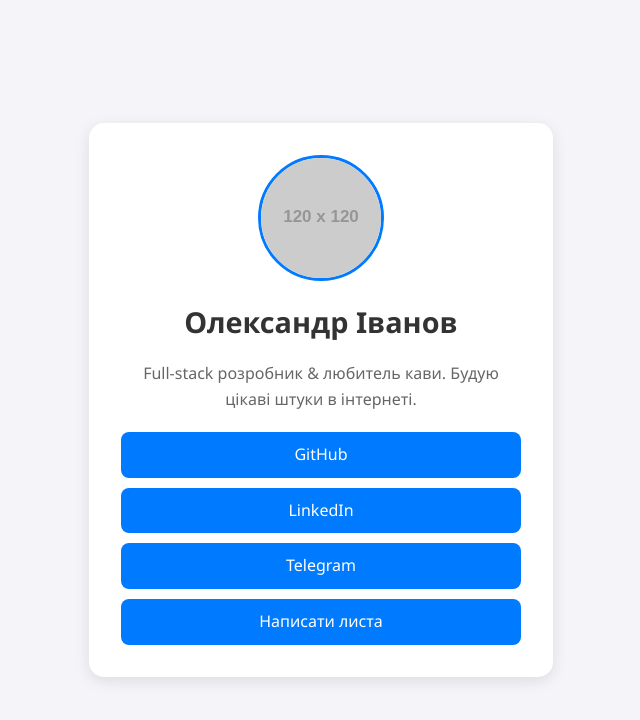
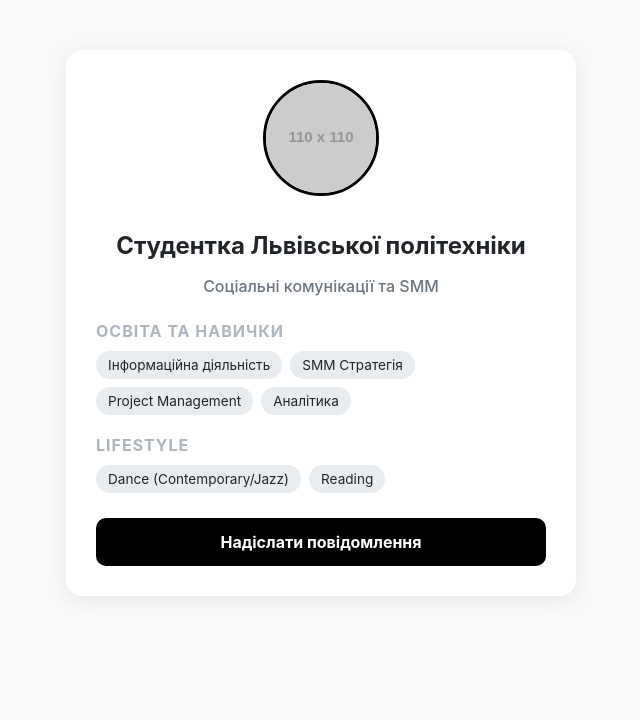
Before and after one commit to prokopenkobozhena5-commits/my-first-site, a plain HTML site: page index.html in a window 1280 px wide. Shown: the whole page, without its empty margins (319-959 px from the left). Drawn offline with Linux system fonts and the light colour scheme; placeholder pictures from the web are drawn by us.

Commit message:
Update index.html

```diff
--- a/index.html
+++ b/index.html
@@ -3,74 +3,95 @@
 <head>
     <meta charset="UTF-8">
     <meta name="viewport" content="width=device-width, initial-scale=1.0">
-    <title>Моя Біографія</title>
+    <title>Bio | Social Communications & SMM</title>
     <style>
         body {
-            font-family: 'Segoe UI', Tahoma, Geneva, Verdana, sans-serif;
-            line-height: 1.6;
-            background-color: #f4f4f9;
-            color: #333;
+            font-family: 'Inter', -apple-system, sans-serif;
+            background-color: #f8f9fa;
+            color: #212529;
+            margin: 0;
             display: flex;
             justify-content: center;
-            align-items: center;
-            min-height: 100vh;
-            margin: 0;
+            padding: 50px 20px;
         }
         .container {
-            background: #fff;
-            padding: 2rem;
-            border-radius: 15px;
-            box-shadow: 0 4px 15px rgba(0,0,0,0.1);
-            max-width: 400px;
+            background: white;
+            max-width: 450px;
+            width: 100%;
+            border-radius: 16px;
+            box-shadow: 0 4px 20px rgba(0,0,0,0.08);
+            padding: 30px;
             text-align: center;
         }
-        img {
-            width: 120px;
-            height: 120px;
+        .avatar {
+            width: 110px;
+            height: 110px;
             border-radius: 50%;
             object-fit: cover;
-            border: 3px solid #007bff;
+            margin-bottom: 15px;
+            border: 3px solid #000;
         }
-        h1 {
-            margin: 10px 0 5px;
-            font-size: 1.8rem;
+        h1 { font-size: 1.5rem; margin-bottom: 8px; }
+        .specialty { color: #6c757d; margin-bottom: 25px; font-weight: 500; }
+
+        .info-block {
+            text-align: left;
+            margin-bottom: 20px;
         }
-        p {
-            margin-bottom: 20px;
-            color: #666;
+        .info-block h2 { font-size: 1rem; text-transform: uppercase; letter-spacing: 1px; color: #adb5bd; margin-bottom: 10px; }
+
+        .tags {
+            display: flex;
+            flex-wrap: wrap;
+            gap: 8px;
+            justify-content: flex-start;
         }
-        .links {
-            display: flex;
-            flex-direction: column;
-            gap: 10px;
+        .tags span {
+            background: #e9ecef;
+            padding: 6px 12px;
+            border-radius: 20px;
+            font-size: 0.85rem;
         }
-        .links a {
+        .btn {
+            display: block;
+            background: #000;
+            color: #fff;
             text-decoration: none;
-            background: #007bff;
-            color: white;
-            padding: 10px;
-            border-radius: 8px;
-            transition: background 0.3s ease;
+            padding: 14px;
+            border-radius: 10px;
+            margin-top: 25px;
+            font-weight: bold;
+            transition: 0.3s;
         }
-        .links a:hover {
-            background: #0056b3;
-        }
+        .btn:hover { opacity: 0.8; }
     </style>
 </head>
 <body>
 
 <div class="container">
-    <img src="https://via.placeholder.com/120" alt="Ваше Фото">
+    <img src="https://via.placeholder.com/110" alt="Profile" class="avatar">
+    <h1>Студентка Львівської політехніки</h1>
+    <p class="specialty">Соціальні комунікації та SMM</p>
 
-    <h1>Олександр Іванов</h1>
-    <p>Full-stack розробник & любитель кави. Будую цікаві штуки в інтернеті.</p>
+    <div class="info-block">
+        <h2>Освіта та Навички</h2>
+        <div class="tags">
+            <span>Інформаційна діяльність</span>
+            <span>SMM Стратегія</span>
+            <span>Project Management</span>
+            <span>Аналітика</span>
+        </div>
+    </div>
 
-    <div class="links">
-        <a href="https://github.com" target="_blank">GitHub</a>
-        <a href="https://linkedin.com" target="_blank">LinkedIn</a>
-        <a href="https://t.me" target="_blank">Telegram</a>
-        <a href="mailto:example@email.com">Написати листа</a>
+    <div class="info-block">
+        <h2>Lifestyle</h2>
+        <div class="tags">
+            <span>Dance (Contemporary/Jazz)</span>
+            <span>Reading</span>
+        </div>
     </div>
+
+    <a href="mailto:your-email@example.com" class="btn">Надіслати повідомлення</a>
 </div>
 
 </body>
```
